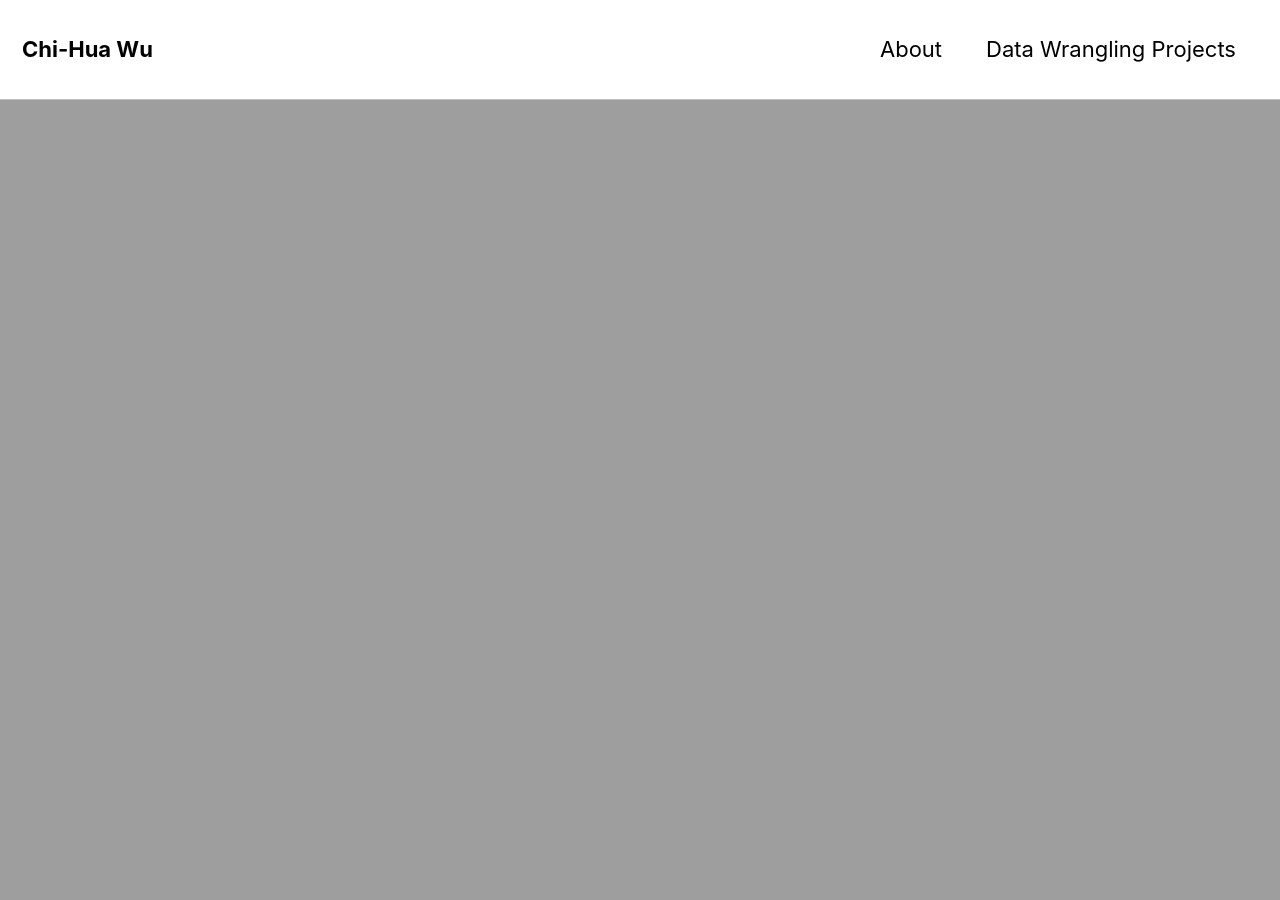
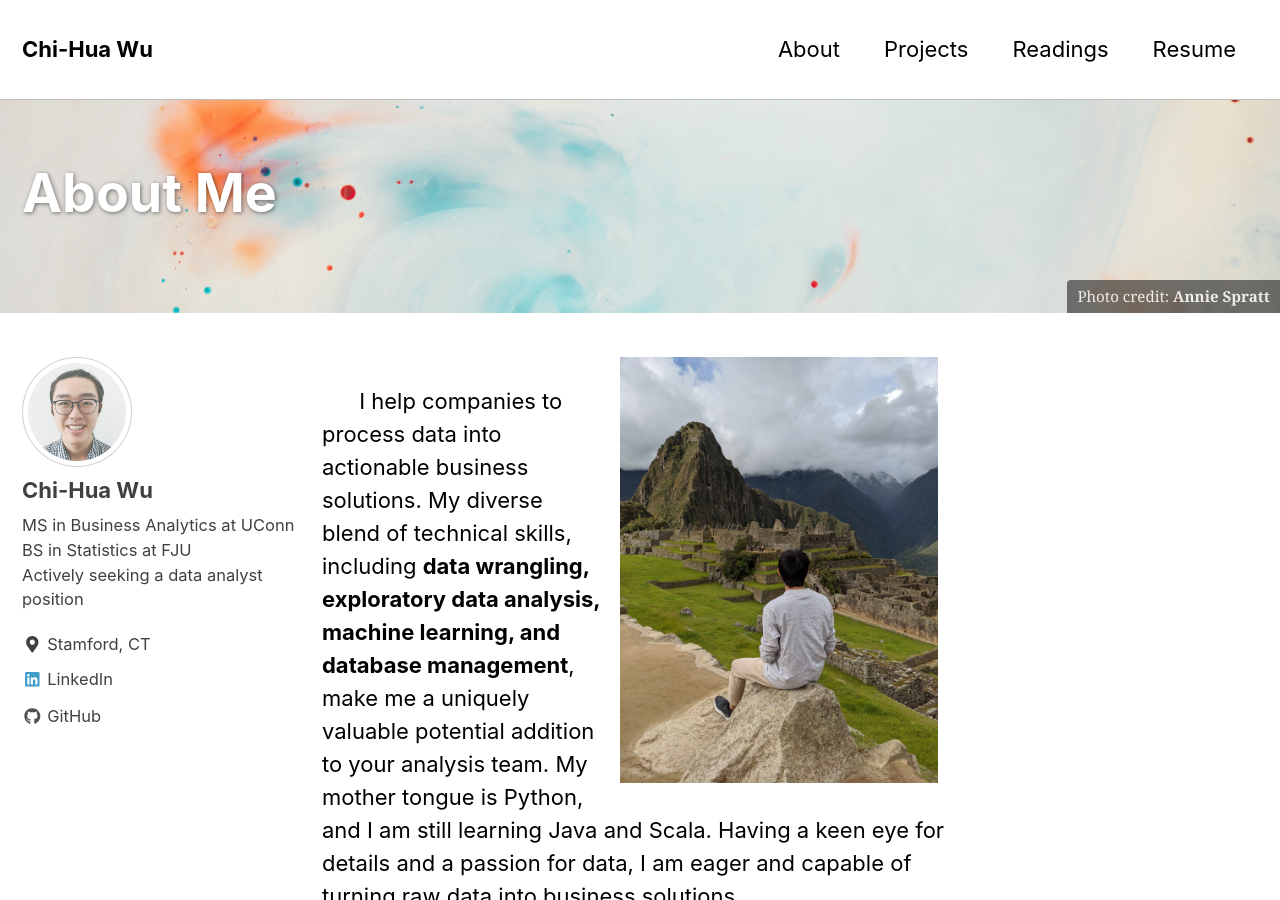
Before and after one commit to chw18019/chw18019.github.io, a Jekyll site: the page built from _pages/about.md, in a window 1280 px wide and 900 px high. Built offline with Jekyll 4.4.1, drawn with Linux system fonts in a browser that asks for light colours; nearby versions of some CDN libraries; some of the changed text lies outside the part shown.

Commit message:
Update website layout

```diff
--- a/_pages/about.md
+++ b/_pages/about.md
@@ -1,10 +1,17 @@
 ---
-title: "About"
+title: "About Me"
 permalink: /about/
 header:
-  image: "/images/zakim.jpg"
+  overlay_image: /assets/images/annie-spratt-1.jpg
+  caption: "Photo credit: [**Annie Spratt**](https://unsplash.com)"
 ---
+<img src="{{ "/assets/images/about-1.jpg" | absolute_url }}"
+width="50%" hspace="20" align="right">
 
-I'm a senior data scientist who excels at data wrangling, machine learning, exploratory analysis, and data visualizations.
+&nbsp;&nbsp;&nbsp;&nbsp;&nbsp;&nbsp;I help companies to process data into actionable business solutions. My diverse blend of technical skills, including **data wrangling, exploratory data analysis, machine learning, and database management**, make me a uniquely valuable potential addition to your analysis team. My mother tongue is Python, and I am still learning Java and Scala. Having a keen eye for details and a passion for data, I am eager and capable of turning raw data into business solutions.
 
-Etc, etc, etc
+&nbsp;&nbsp;&nbsp;&nbsp;&nbsp;&nbsp;I have experience working with `Pandas`, `NumPy`, `Scikit-Learn`, `Tensorflow`, and many other popular data analysis libraries. I worked as a graduate analyst consultant for several companies when I was pursuing my Master's degree. For Forkaia, I conducted data collection, data cleaning, and segment analysis, and I used `SQLAlchemy` to build a small dataset for users to perform queries with Python language. For Potoo Innovations, I built a classification model to predict third-party retailers’ resources with an accuracy rate as high as 88%. Besides a strong performance predictive model, I also identified some important factors on each resource.
+
+&nbsp;&nbsp;&nbsp;&nbsp;&nbsp;&nbsp;At the meanwhile, I enjoyed working on the school and side projects. They are mainly machine learning projects but not limit to. I tried different techniques, such as web scraping and twitter API, to generate data from the Internet. For more details on all that, you can navigate to [Project page](https://chw18019.github.io/projects). I believe with my skills and experience, I will make positive contributions to your team.
+
+Feel free to [Contact me](mailto:chi-hua.wu@uconn.edu?subject=[GithubPages]) if you think I might be a good fit to your company.
```
Also changed, not shown: _data/navigation.yml (+6 -2 lines), _pages/machinelearning.md (deleted, +0 -8 lines), _pages/projects.md (added, +11 -0 lines), _pages/readings.md (added, +9 -0 lines), 2 other files.
